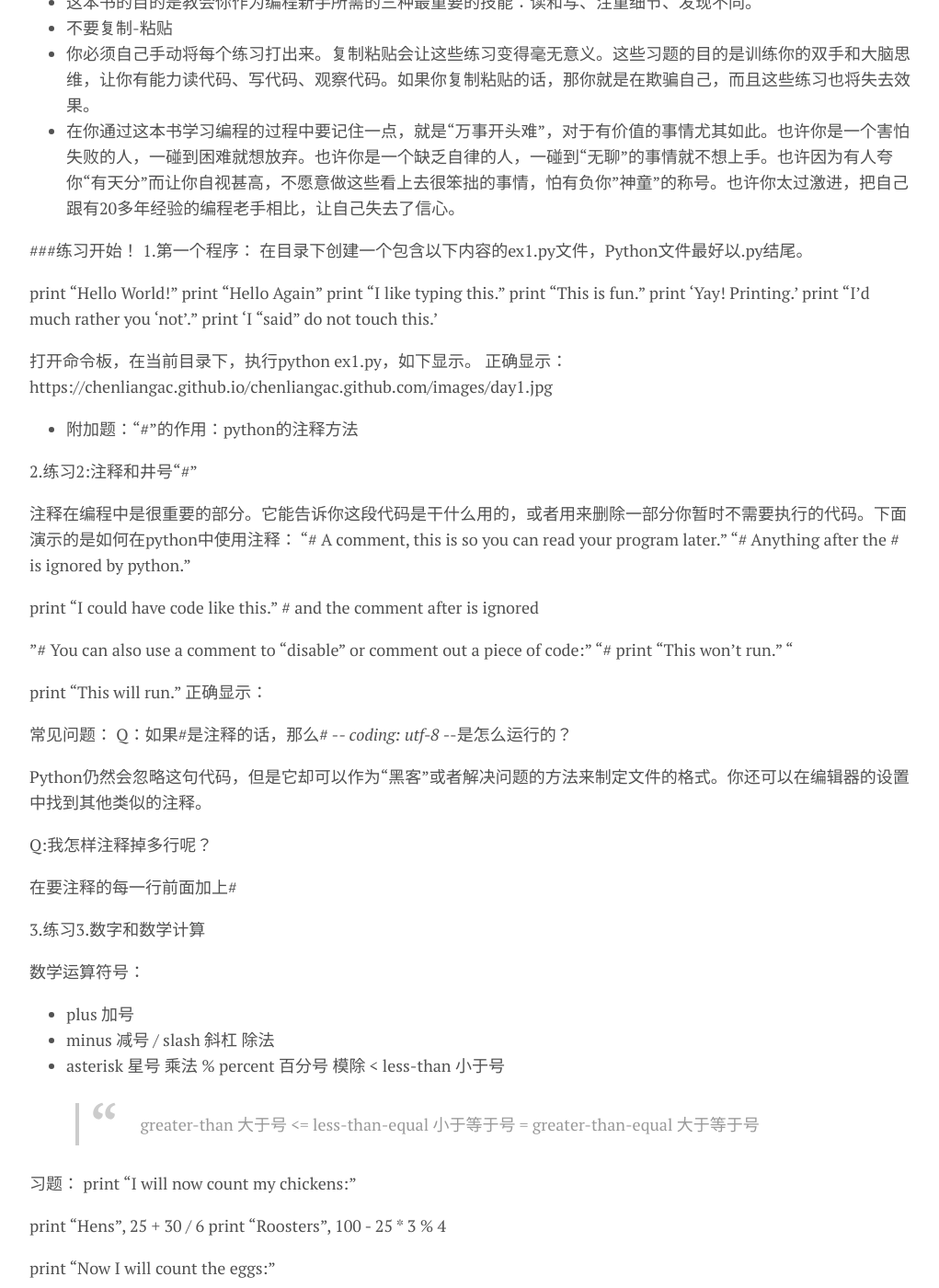
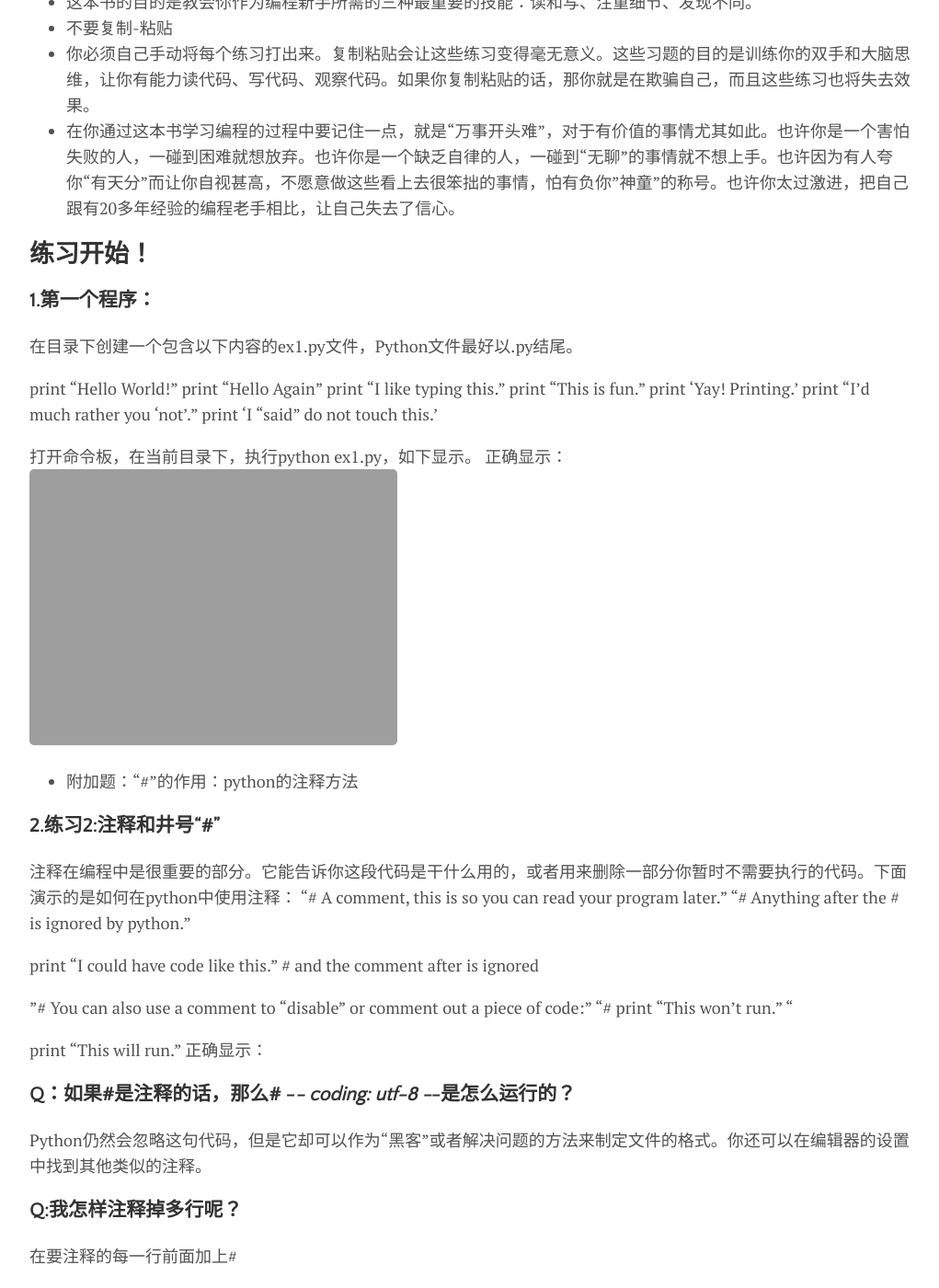
Before and after one commit to chenliangac/chenliangac.github.com, a Jekyll site: the page built from _posts/2017-03-30-笨方法学Python学习笔记(1).md, in a window 1280 px wide and 1400 px high, scrolled down 1057 px. Shown: the whole window at 92% size, without its empty margins (128-1149 px from the left). Built offline with Jekyll 4.4.1, drawn with Linux system fonts in a browser that asks for light colours; nearby versions of some CDN libraries; some of the changed text lies outside the part shown.

Commit message:
Update 2017-03-30-笨方法学Python学习笔记(1).md

```diff
--- a/_posts/2017-03-30-笨方法学Python学习笔记(1).md
+++ b/_posts/2017-03-30-笨方法学Python学习笔记(1).md
@@ -22,8 +22,8 @@ image:
 * 你必须自己手动将每个练习打出来。复制粘贴会让这些练习变得毫无意义。这些习题的目的是训练你的双手和大脑思维，让你有能力读代码、写代码、观察代码。如果你复制粘贴的话，那你就是在欺骗自己，而且这些练习也将失去效果。
 * 在你通过这本书学习编程的过程中要记住一点，就是“万事开头难”，对于有价值的事情尤其如此。也许你是一个害怕失败的人，一碰到困难就想放弃。也许你是一个缺乏自律的人，一碰到“无聊”的事情就不想上手。也许因为有人夸你“有天分”而让你自视甚高，不愿意做这些看上去很笨拙的事情，怕有负你”神童”的称号。也许你太过激进，把自己跟有20多年经验的编程老手相比，让自己失去了信心。
 
-###练习开始！
-1.第一个程序：
+## 练习开始！
+### 1.第一个程序：
 在目录下创建一个包含以下内容的ex1.py文件，Python文件最好以.py结尾。
 
 print "Hello World!"
@@ -36,10 +36,10 @@ print 'I "said" do not touch this.'
 
 打开命令板，在当前目录下，执行python ex1.py，如下显示。
 正确显示：
-{{ site.github.url }}/images/day1.jpg
+<img src="{{ site.github.url }}/images/day1.jpg">
 * 附加题：“#”的作用：python的注释方法
 
-2.练习2:注释和井号“#”
+### 2.练习2:注释和井号“#”
 
 注释在编程中是很重要的部分。它能告诉你这段代码是干什么用的，或者用来删除一部分你暂时不需要执行的代码。下面演示的是如何在python中使用注释：
 "# A comment, this is so you can read your program later."
@@ -53,16 +53,15 @@ print "I could have code like this." # and the comment after is ignored
 print "This will run."
 正确显示：
 
-常见问题：
-Q：如果#是注释的话，那么# -*- coding: utf-8 -*-是怎么运行的？
+### Q：如果#是注释的话，那么# -*- coding: utf-8 -*-是怎么运行的？
 
 Python仍然会忽略这句代码，但是它却可以作为“黑客”或者解决问题的方法来制定文件的格式。你还可以在编辑器的设置中找到其他类似的注释。
 
-Q:我怎样注释掉多行呢？
+### Q:我怎样注释掉多行呢？
 
 在要注释的每一行前面加上#
 
-3.练习3.数字和数学计算
+### 3.练习3.数字和数学计算
 
 数学运算符号：
 + plus 加号
@@ -75,7 +74,7 @@ Q:我怎样注释掉多行呢？
 <= less-than-equal 小于等于号
 >= greater-than-equal 大于等于号
 
-习题：
+### 习题：
 print "I will now count my chickens:"
 
 print "Hens", 25 + 30 / 6
```
